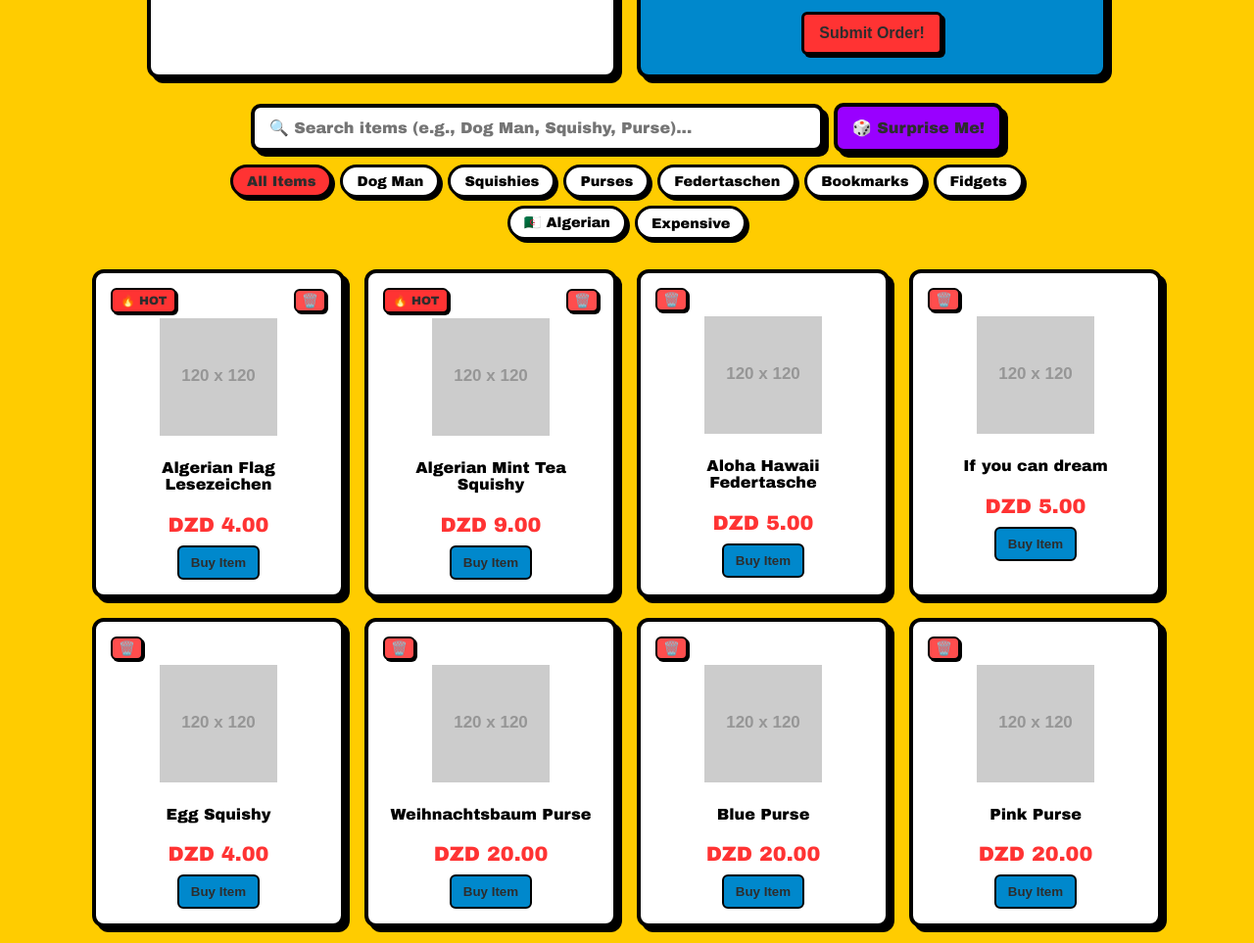
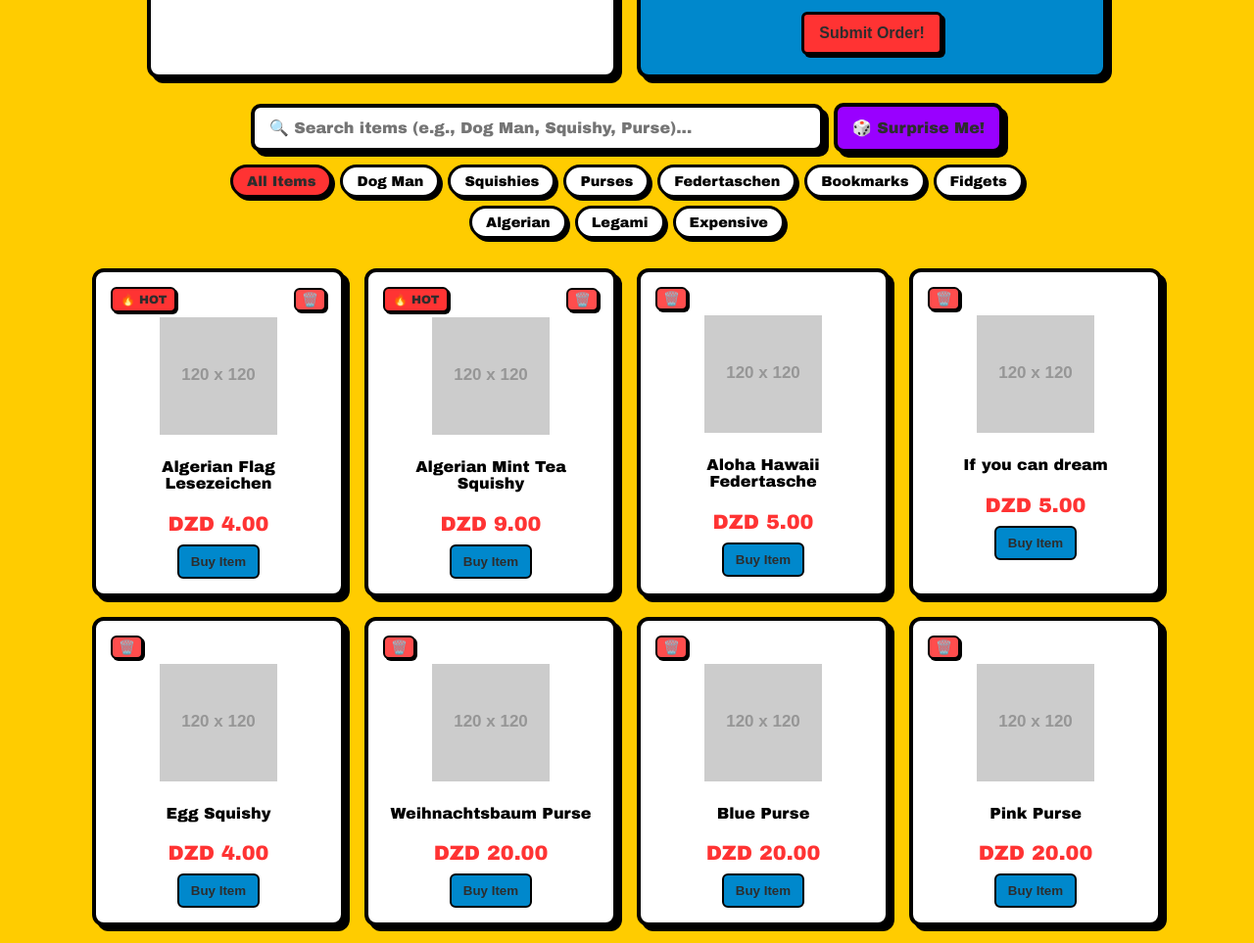
Before and after one commit to leonifares34-ux/dogman-marketplace, a plain HTML site: page store.html in a window 1280 px wide. Shown: the part 1036-1999 px from the top of the page at 98% size. Drawn offline with Linux system fonts and the light colour scheme; grey boxes are pictures that could not be loaded; placeholder pictures from the web are drawn by us.

Commit message:
added Legami filter

```diff
--- a/store.html
+++ b/store.html
@@ -521,7 +521,8 @@
       <button class="filter-chip" onclick="setFilter('Federtasche', this)">Federtaschen</button>
       <button class="filter-chip" onclick="setFilter('Lesezeichen', this)">Bookmarks</button>
       <button class="filter-chip" onclick="setFilter('Fidget', this)">Fidgets</button>
-      <button class="filter-chip" onclick="setFilter('Algerian', this)">🇩🇿 Algerian</button>
+      <button class="filter-chip" onclick="setFilter('Algerian', this)">Algerian</button>
+      <button class="filter-chip" onclick="setFilter('Legami', this)">Legami</button>
       <button class="filter-chip" onclick="setFilter('expensive', this)">Expensive</button>
     </div>
   </div>
```
